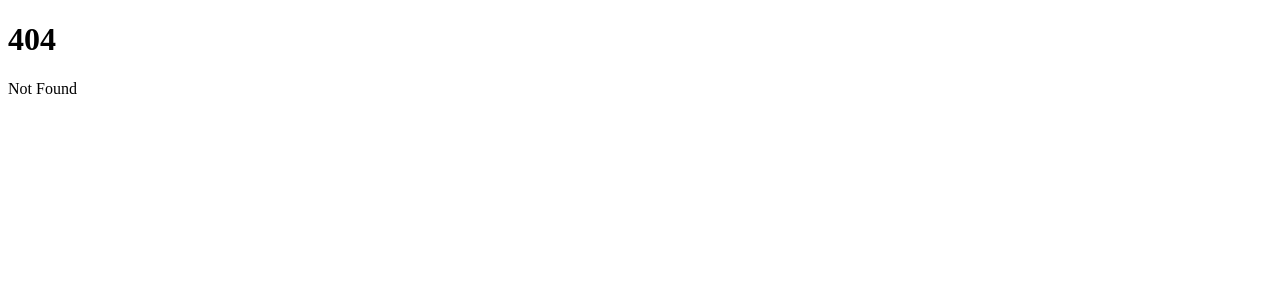
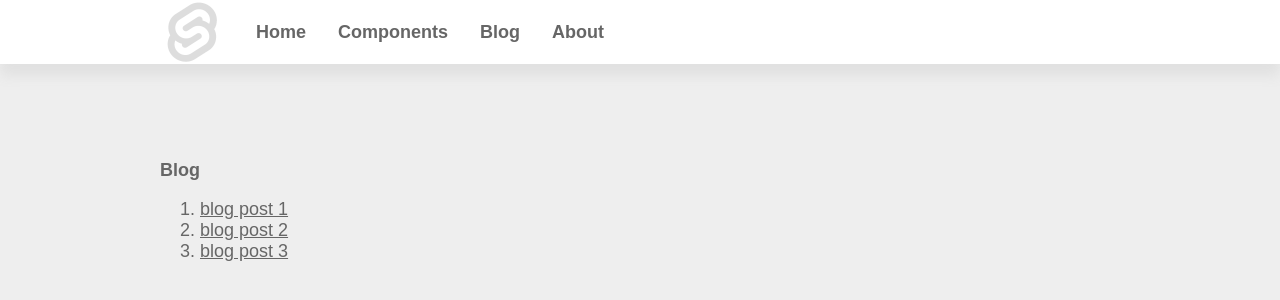
Before and after one commit to jonspe/sveltekit-static-example, a SvelteKit app in the folder sveltekit-site/: page /blog in a window 1280 px wide. Before the commit this address had no page. Shown: the top 300 px of the page. Built offline with nearby package versions, Linux system fonts and the light colour scheme.

Commit message:
SvelteKit skeleton

```diff
--- a/sveltekit-site/package.json
+++ b/sveltekit-site/package.json
@@ -10,6 +10,7 @@
 	},
 	"devDependencies": {
 		"@sveltejs/adapter-auto": "^3.0.0",
+		"@sveltejs/adapter-static": "^3.0.8",
 		"@sveltejs/kit": "^2.0.0",
 		"@sveltejs/vite-plugin-svelte": "^4.0.0",
 		"svelte": "^5.0.0",
--- /dev/null
+++ b/sveltekit-site/src/routes/+layout.svelte
@@ -0,0 +1,58 @@
+<script>
+    let { children } = $props();
+</script>
+
+<nav>
+    <div>
+        <img id="logo" alt="" src="favicon.png" />
+        <a href="/">Home</a>
+        <a href="/components">Components</a>
+        <a href="/blog">Blog</a>
+        <a href="/about">About</a>
+    </div>
+</nav>
+
+<main>
+    {@render children()}
+</main>
+
+<style>
+    nav {
+        background-color: white;
+        height: 64px;
+        box-shadow: 0 12px 12px 0px rgb(225, 225, 225);
+        margin-bottom: 96px;
+    }
+    nav > div {
+        margin: 0 auto 0 auto;
+        display: flex;
+        width: 960px;
+    }
+    #logo {
+        width: 64px;
+        height: 64px;
+    }
+    a {
+        text-decoration: none;
+        font-weight: 700;
+        align-self: center;
+        margin-left: 32px;
+    }
+    a:hover {
+        color: black;
+    }
+
+    :global(body) {
+        margin: 0;
+        background-color: #eee;
+    }
+    :global(*) {
+        font-family: Arial;
+        font-size: large;
+        color: #666;
+    }
+    main {
+        max-width: 960px;
+        margin: auto;
+    }
+</style>
--- /dev/null
+++ b/sveltekit-site/src/routes/blog/+page.svelte
@@ -0,0 +1,6 @@
+<h1>Blog</h1>
+<ol>
+    <li><a href="/blog/one">blog post 1</a></li>
+    <li><a href="/blog/two">blog post 2</a></li>
+    <li><a href="/blog/three">blog post 3</a></li>
+</ol>
--- /dev/null
+++ b/sveltekit-site/src/routes/blog/[slug]/+page.svelte
@@ -0,0 +1 @@
+<h1>Blog</h1>
--- a/sveltekit-site/svelte.config.js
+++ b/sveltekit-site/svelte.config.js
@@ -1,11 +1,7 @@
-import adapter from '@sveltejs/adapter-auto';
+import adapter from '@sveltejs/adapter-static';
 
-/** @type {import('@sveltejs/kit').Config} */
 const config = {
 	kit: {
-		// adapter-auto only supports some environments, see https://svelte.dev/docs/kit/adapter-auto for a list.
-		// If your environment is not supported, or you settled on a specific environment, switch out the adapter.
-		// See https://svelte.dev/docs/kit/adapters for more information about adapters.
 		adapter: adapter()
 	}
 };
```
Also changed, not shown: sveltekit-site/src/routes/+page.svelte (+16 -2 lines), 1 other file (tests, documents, lock files or other folders).
